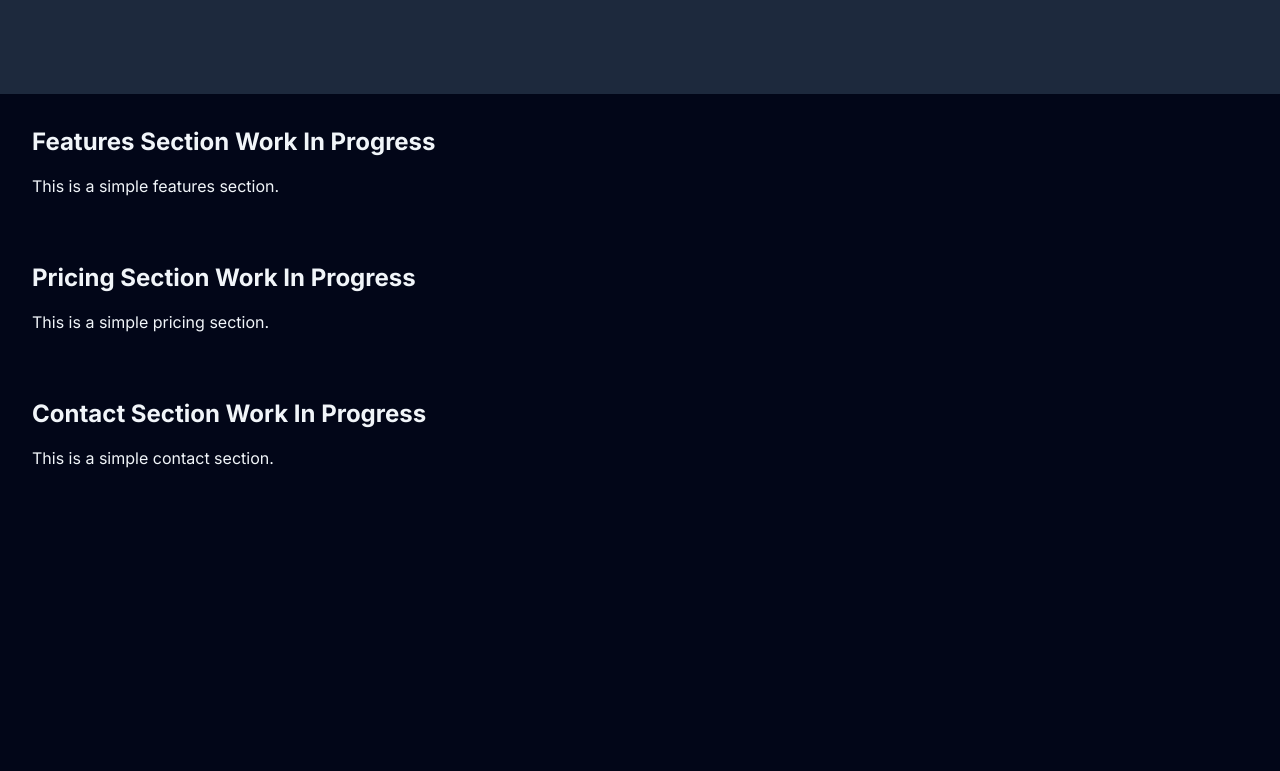
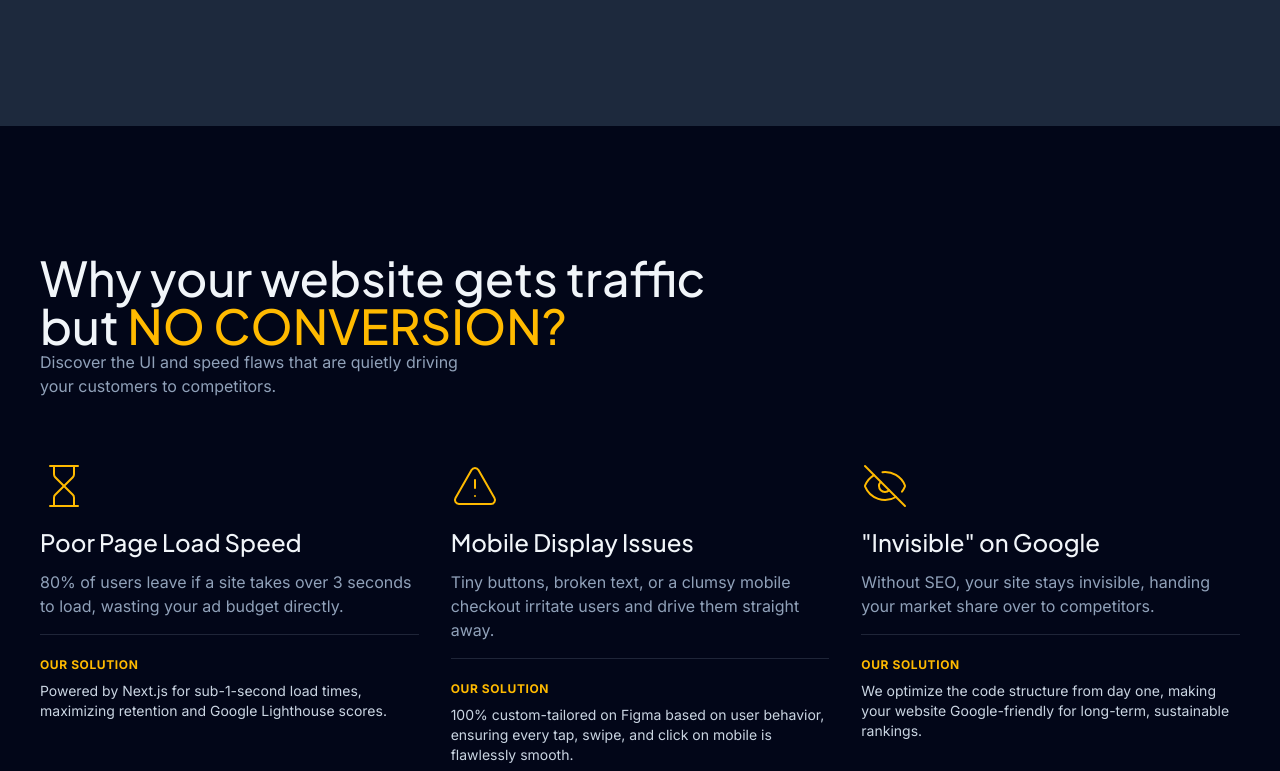
Before and after one commit to giangnguyen-giux/giux-portfolio, a Next.js app: page / in a window 1280 px wide. Shown: the part 1169-1940 px from the top of the page. Before the commit the page ends 1671 px from the top, so only its background shows below. Built offline with nearby package versions, Linux system fonts and the light colour scheme.

Commit message:
reator: add features but not good

```diff
--- a/package.json
+++ b/package.json
@@ -9,6 +9,7 @@
     "lint": "eslint"
   },
   "dependencies": {
+    "lucide-react": "^1.21.0",
     "next": "16.2.9",
     "react": "19.2.4",
     "react-dom": "19.2.4"
--- a/src/app/globals.css
+++ b/src/app/globals.css
@@ -17,6 +17,10 @@ body {
 }
 
 @layer components {
+  .container-section {
+    @apply relative py-14 md:py-16 xl:py-32 overflow-hidden;
+  }
+
   .container-page {
     @apply mx-auto px-4 md:px-8 xl:px-10 max-w-7xl;
     min-width: 360px;
--- a/src/components/features.tsx
+++ b/src/components/features.tsx
@@ -1,12 +1,108 @@
-import React from 'react'
+import React from "react";
+import { Hourglass, TriangleAlert, EyeOff, LucideIcon } from "lucide-react";
+import { features } from "process";
+
+type Feature = {
+  id: number;
+  icon: LucideIcon;
+  title: string;
+  problem: string;
+  solution: string;
+};
+
+const featuresData: Feature[] = [
+  {
+    id: 1,
+    icon: Hourglass,
+    title: "Poor Page Load Speed",
+    problem:
+      "80% of users leave if a site takes over 3 seconds to load, wasting your ad budget directly.",
+    solution:
+      "Powered by Next.js for sub-1-second load times, maximizing retention and Google Lighthouse scores.",
+  },
+
+  {
+    id: 2,
+    icon: TriangleAlert,
+    title: "Mobile Display Issues",
+    problem:
+      "Tiny buttons, broken text, or a clumsy mobile checkout irritate users and drive them straight away.",
+    solution:
+      "100% custom-tailored on Figma based on user behavior, ensuring every tap, swipe, and click on mobile is flawlessly smooth.",
+  },
+
+  {
+    id: 3,
+    icon: EyeOff,
+    title: '"Invisible" on Google',
+    problem:
+      "Without SEO, your site stays invisible, handing your market share over to competitors.",
+    solution:
+      "We optimize the code structure from day one, making your website Google-friendly for long-term, sustainable rankings.",
+  },
+];
+
+function FeatureCard({icon: Icon, title, problem, solution}:Feature){
+  return(
+    <div>
+       {/* Icon */}
+      <Icon className="w-12 h-12 mb-4 text-brand-primary" strokeWidth={1} />
+
+      {/* Title */}
+      <h3 className="font-heading font-medium text-xl md:text-2xl text-foreground mb-3">
+        {title}
+      </h3>
+
+      {/* Problem */}
+      <p className="font-body text-slate-400 mb-4">{problem}</p>
+
+      {/* Solution */}
+      <div className="pt-4 border-t border-slate-400/20">
+        <span className="inline-block text-xs font-bold uppercase tracking-wider text-brand-primary mb-2">
+          Our Solution
+        </span>
+        <p className="font-body text-sm text-slate-300">{solution}</p>
+      </div>
+    </div>
+  );
+}
 
 function Features() {
   return (
-    <div className="p-8">
-      <h2 className="text-2xl font-bold mb-4">Features Section Work In Progress</h2>
-      <p>This is a simple features section.</p>
-    </div>
-  )
+    <section className="container-section">
+      <div className="container-page flex flex-col gap-8 md:gap-16">
+        {/* Headline */}
+        <div>
+          <h2
+            className="
+            font-heading
+            font-medium
+            text-2xl
+            md:text-3xl
+            xl:text-5xl
+            text-foreground"
+          >
+            Why your website gets traffic <br />
+            but <span className="text-brand-primary">NO CONVERSION?</span>
+          </h2>
+          <p className="font-body text-base text-slate-400">
+            Discover the UI and speed flaws that are quietly driving{" "}
+            <br className="hidden sm:block" />
+            your customers to competitors.
+          </p>
+        </div>
+
+        {/* Features Grid */}
+        <div className="grid grid-cols-1 md:grid-cols-3 gap-6 md:gap-8">
+          {featuresData.map((feature) => (
+            <FeatureCard key={feature.id} {...feature}/>
+          ))}
+
+        </div>
+
+      </div>
+    </section>
+  );
 }
 
-export default Features
+export default Features;
--- a/src/components/navbar.tsx
+++ b/src/components/navbar.tsx
@@ -5,7 +5,7 @@ import ButtonCTA from "./button-cta";
 function Navbar() {
   return (
     <nav className="sticky top-0 z-50 bg-background/80 backdrop-blur-md border-b border-foreground/5">
-      <div className="container-page h-20 md:h-24 flex items-center justify-between">
+      <div className="container-page pt-10 pb-5 md:py-10 flex items-center justify-between">
         {/* Left Corner: Logo */}
         <div className="relative h-4 md:h-7 aspect-66/17">
           <Image src="/logo.svg" alt="Logo" fill className="object-contain" />
--- a/src/components/stat.tsx
+++ b/src/components/stat.tsx
@@ -4,7 +4,7 @@ import ButtonBorder from "./button-border";
 
 function Stat() {
     return (
-  <section className="relative py-14 md:py-16 xl:py-32 bg-slate-800 overflow-hidden">
+  <section className="container-section bg-slate-800 overflow-hidden">
     <div className="container-page flex flex-col gap-4 md:gap-6 items-center text-center">
       <h2 className="font-heading font-medium text-2xl md:text-3xl xl:text-5xl text-foreground">
         <span className="text-brand-primary">30%</span> More Conversions <br />
```
Also changed, not shown: 1 other file (tests, documents, lock files or other folders).
